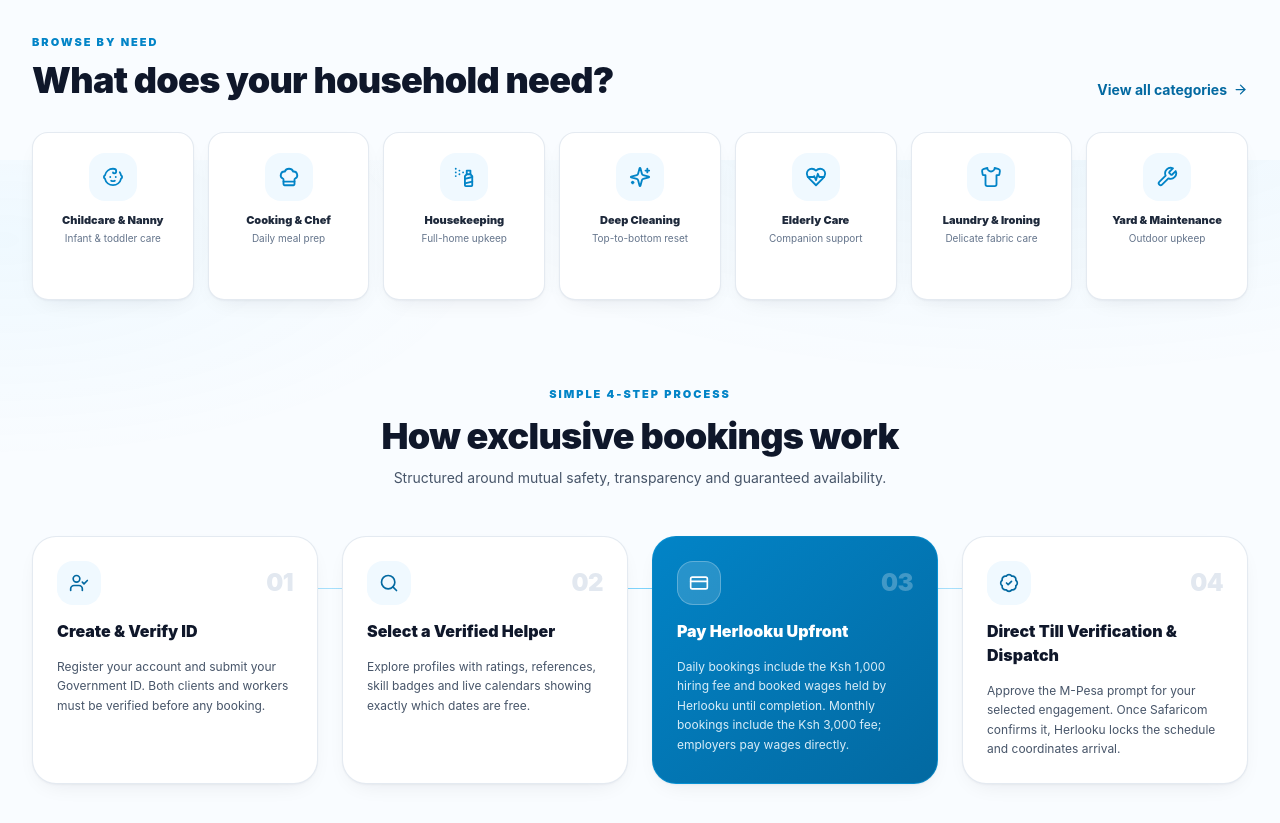
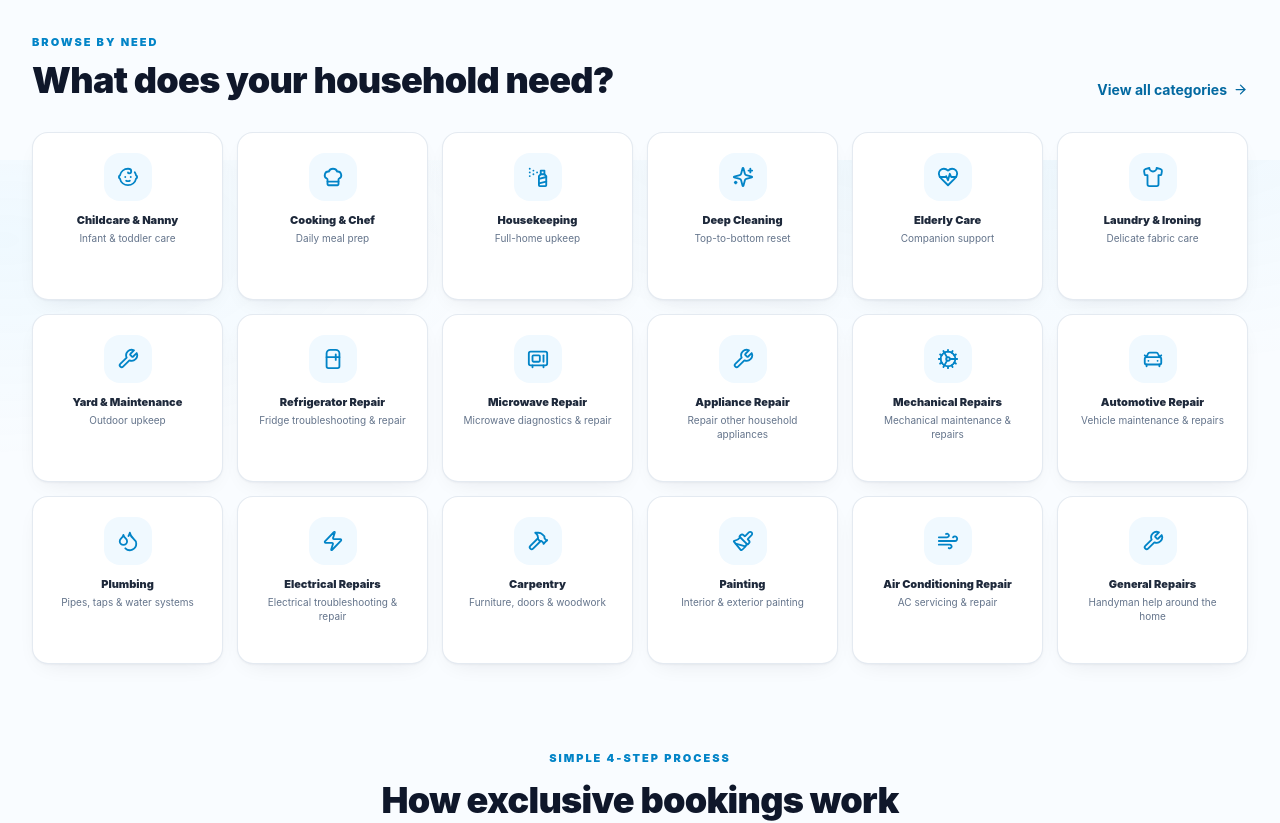
Before and after one commit to Nkandi-54/Herlooku, a Next.js app: page / in a window 1280 px wide. Shown: the part 1440-2263 px from the top of the page. Built offline with nearby package versions, Linux system fonts and the light colour scheme; no server answers; the database is empty.

Commit message:
Add repair service categories and filters
Co-authored-by: Copilot <223556219+Copilot@users.noreply.github.com>

```diff
--- a/src/app/dashboard/worker/profile/page.tsx
+++ b/src/app/dashboard/worker/profile/page.tsx
@@ -28,6 +28,17 @@ const ALL_SERVICES = [
   "Laundry",
   "Organization",
   "Yard Care",
+  "Refrigerator Repair",
+  "Microwave Repair",
+  "Appliance Repair",
+  "Mechanical Repairs",
+  "Automotive Repair",
+  "Plumbing",
+  "Electrical Repairs",
+  "Carpentry",
+  "Painting",
+  "Air Conditioning Repair",
+  "General Repairs",
 ];
 
 export default function WorkerProfilePage() {
@@ -399,7 +410,7 @@ export default function WorkerProfilePage() {
                   onChange={() => handleToggleService(svc)}
                   className="rounded text-brand-600 focus:ring-brand-500 h-3.5 w-3.5"
                 />
-                <span>{tx(svc)}</span>
+                <span>{t(`copy:${svc}`)}</span>
               </label>
             ))}
           </div>
--- a/src/app/page.tsx
+++ b/src/app/page.tsx
@@ -21,6 +21,15 @@ import {
   HeartPulse,
   Shirt,
   Wrench,
+  Refrigerator,
+  Microwave,
+  Cog,
+  CarFront,
+  Droplets,
+  Zap,
+  Hammer,
+  Paintbrush,
+  Wind,
   Quote,
   Plus,
   Minus,
@@ -81,6 +90,72 @@ const CATEGORIES = [
     value: "Yard Care",
     icon: Wrench,
     blurb: "Outdoor upkeep",
+  },
+  {
+    label: "Refrigerator Repair",
+    value: "Refrigerator Repair",
+    icon: Refrigerator,
+    blurb: "Fridge troubleshooting & repair",
+  },
+  {
+    label: "Microwave Repair",
+    value: "Microwave Repair",
+    icon: Microwave,
+    blurb: "Microwave diagnostics & repair",
+  },
+  {
+    label: "Appliance Repair",
+    value: "Appliance Repair",
+    icon: Wrench,
+    blurb: "Repair other household appliances",
+  },
+  {
+    label: "Mechanical Repairs",
+    value: "Mechanical Repairs",
+    icon: Cog,
+    blurb: "Mechanical maintenance & repairs",
+  },
+  {
+    label: "Automotive Repair",
+    value: "Automotive Repair",
+    icon: CarFront,
+    blurb: "Vehicle maintenance & repairs",
+  },
+  {
+    label: "Plumbing",
+    value: "Plumbing",
+    icon: Droplets,
+    blurb: "Pipes, taps & water systems",
+  },
+  {
+    label: "Electrical Repairs",
+    value: "Electrical Repairs",
+    icon: Zap,
+    blurb: "Electrical troubleshooting & repair",
+  },
+  {
+    label: "Carpentry",
+    value: "Carpentry",
+    icon: Hammer,
+    blurb: "Furniture, doors & woodwork",
+  },
+  {
+    label: "Painting",
+    value: "Painting",
+    icon: Paintbrush,
+    blurb: "Interior & exterior painting",
+  },
+  {
+    label: "Air Conditioning Repair",
+    value: "Air Conditioning Repair",
+    icon: Wind,
+    blurb: "AC servicing & repair",
+  },
+  {
+    label: "General Repairs",
+    value: "General Repairs",
+    icon: Wrench,
+    blurb: "Handyman help around the home",
   },
 ];
 
@@ -252,6 +327,17 @@ export default function HomePage() {
                     <option value="Deep Cleaning">{tx("Deep Cleaning")}</option>
                     <option value="Elderly Care">{tx("Elderly Companion")}</option>
                     <option value="Laundry">{tx("Laundry & Ironing")}</option>
+                    <option value="Refrigerator Repair">{tx("Refrigerator Repair")}</option>
+                    <option value="Microwave Repair">{tx("Microwave Repair")}</option>
+                    <option value="Appliance Repair">{tx("Appliance Repair")}</option>
+                    <option value="Mechanical Repairs">{tx("Mechanical Repairs")}</option>
+                    <option value="Automotive Repair">{tx("Automotive Repair")}</option>
+                    <option value="Plumbing">{tx("Plumbing")}</option>
+                    <option value="Electrical Repairs">{tx("Electrical Repairs")}</option>
+                    <option value="Carpentry">{tx("Carpentry")}</option>
+                    <option value="Painting">{tx("Painting")}</option>
+                    <option value="Air Conditioning Repair">{tx("Air Conditioning Repair")}</option>
+                    <option value="General Repairs">{tx("General Repairs")}</option>
                   </select>
                 </div>
 
@@ -448,7 +534,7 @@ export default function HomePage() {
           </Link>
         </div>
 
-        <div className="grid grid-cols-2 md:grid-cols-4 lg:grid-cols-7 gap-3.5">
+        <div className="grid grid-cols-2 md:grid-cols-4 xl:grid-cols-6 gap-3.5">
           {CATEGORIES.map((c) => {
             const Icon = c.icon;
             return (
--- a/src/app/workers/page.tsx
+++ b/src/app/workers/page.tsx
@@ -71,6 +71,17 @@ function WorkersDirectoryContent() {
     "Laundry",
     "Organization",
     "Yard Care",
+    "Refrigerator Repair",
+    "Microwave Repair",
+    "Appliance Repair",
+    "Mechanical Repairs",
+    "Automotive Repair",
+    "Plumbing",
+    "Electrical Repairs",
+    "Carpentry",
+    "Painting",
+    "Air Conditioning Repair",
+    "General Repairs",
   ];
   const serviceLabel = (service: string) =>
     ({
@@ -83,6 +94,17 @@ function WorkersDirectoryContent() {
       Laundry: tx("Laundry & Ironing"),
       Organization: tx("Organization"),
       "Yard Care": tx("Yard & Maintenance"),
+      "Refrigerator Repair": tx("Refrigerator Repair"),
+      "Microwave Repair": tx("Microwave Repair"),
+      "Appliance Repair": tx("Appliance Repair"),
+      "Mechanical Repairs": tx("Mechanical Repairs"),
+      "Automotive Repair": tx("Automotive Repair"),
+      Plumbing: tx("Plumbing"),
+      "Electrical Repairs": tx("Electrical Repairs"),
+      Carpentry: tx("Carpentry"),
+      Painting: tx("Painting"),
+      "Air Conditioning Repair": tx("Air Conditioning Repair"),
+      "General Repairs": tx("General Repairs"),
     })[service] || service;
 
   const fetchProfiles = useCallback(async (background = false) => {
--- a/src/i18n/en.ts
+++ b/src/i18n/en.ts
@@ -123,6 +123,28 @@ const en = {
     "Deep Cleaning": "Deep Cleaning",
     "Elderly Companion": "Elderly Companion",
     "Laundry & Ironing": "Laundry & Ironing",
+    "Refrigerator Repair": "Refrigerator Repair",
+    "Microwave Repair": "Microwave Repair",
+    "Appliance Repair": "Appliance Repair",
+    "Mechanical Repairs": "Mechanical Repairs",
+    "Automotive Repair": "Automotive Repair",
+    Plumbing: "Plumbing",
+    "Electrical Repairs": "Electrical Repairs",
+    Carpentry: "Carpentry",
+    Painting: "Painting",
+    "Air Conditioning Repair": "Air Conditioning Repair",
+    "General Repairs": "General Repairs",
+    "Fridge troubleshooting & repair": "Fridge troubleshooting & repair",
+    "Microwave diagnostics & repair": "Microwave diagnostics & repair",
+    "Repair other household appliances": "Repair other household appliances",
+    "Mechanical maintenance & repairs": "Mechanical maintenance & repairs",
+    "Vehicle maintenance & repairs": "Vehicle maintenance & repairs",
+    "Pipes, taps & water systems": "Pipes, taps & water systems",
+    "Electrical troubleshooting & repair": "Electrical troubleshooting & repair",
+    "Furniture, doors & woodwork": "Furniture, doors & woodwork",
+    "Interior & exterior painting": "Interior & exterior painting",
+    "AC servicing & repair": "AC servicing & repair",
+    "Handyman help around the home": "Handyman help around the home",
     "Area, City (e.g. Westlands, Nairobi)": "Area, City (e.g. Westlands, Nairobi)",
     "Find Helper": "Find Helper",
     "Get Started — It's Free": "Get Started — It's Free",
--- a/src/i18n/sw.ts
+++ b/src/i18n/sw.ts
@@ -13,6 +13,28 @@ const copy: Partial<Record<keyof typeof en.copy, string>> = {
   "Deep Cleaning": "Usafi wa Kina",
   "Elderly Companion": "Ushirika na Wazee",
   "Laundry & Ironing": "Kufua na Kupiga Pasi",
+  "Refrigerator Repair": "Ukarabati wa Friji",
+  "Microwave Repair": "Ukarabati wa Microwave",
+  "Appliance Repair": "Ukarabati wa Vifaa vya Nyumbani",
+  "Mechanical Repairs": "Matengenezo ya Mitambo",
+  "Automotive Repair": "Ukarabati wa Magari",
+  Plumbing: "Ufundi wa Mabomba",
+  "Electrical Repairs": "Ukarabati wa Umeme",
+  Carpentry: "Useremala",
+  Painting: "Upakaji Rangi",
+  "Air Conditioning Repair": "Ukarabati wa Kiyoyozi",
+  "General Repairs": "Matengenezo ya Jumla",
+  "Fridge troubleshooting & repair": "Utambuzi na ukarabati wa friji",
+  "Microwave diagnostics & repair": "Utambuzi na ukarabati wa microwave",
+  "Repair other household appliances": "Ukarabati wa vifaa vingine vya nyumbani",
+  "Mechanical maintenance & repairs": "Matengenezo na ukarabati wa mitambo",
+  "Vehicle maintenance & repairs": "Matengenezo na ukarabati wa magari",
+  "Pipes, taps & water systems": "Mabomba, mifereji na mifumo ya maji",
+  "Electrical troubleshooting & repair": "Utambuzi na ukarabati wa hitilafu za umeme",
+  "Furniture, doors & woodwork": "Samani, milango na kazi za mbao",
+  "Interior & exterior painting": "Upakaji rangi wa ndani na nje",
+  "AC servicing & repair": "Huduma na ukarabati wa kiyoyozi",
+  "Handyman help around the home": "Msaada wa matengenezo ya nyumbani",
   "Area, City (e.g. Westlands, Nairobi)": "Eneo, Mji (mf. Westlands, Nairobi)",
   "Find Helper": "Tafuta Msaidizi",
   "Get Started — It's Free": "Anza — Ni Bure",
--- a/src/types/index.ts
+++ b/src/types/index.ts
@@ -118,7 +118,7 @@ export interface WorkerProfile {
   userId: string;
   headline: string;
   bio: string;
-  services: string[]; // e.g. ["Housekeeping", "Cooking", "Childcare", "Elderly Care", "Deep Cleaning", "Laundry"]
+  services: string[]; // Household services and repair specialties such as Plumbing or Appliance Repair
   hireFee: number; // Lowest applicable hiring fee, used by directory filters
   engagementTypes: EngagementType[]; // Which engagements the worker offers: daily (1–2 day jobs), monthly, or both
   expectedDailySalary: number; // Stated daily pay for daily/short-term jobs at end of day (in USD base)
```
